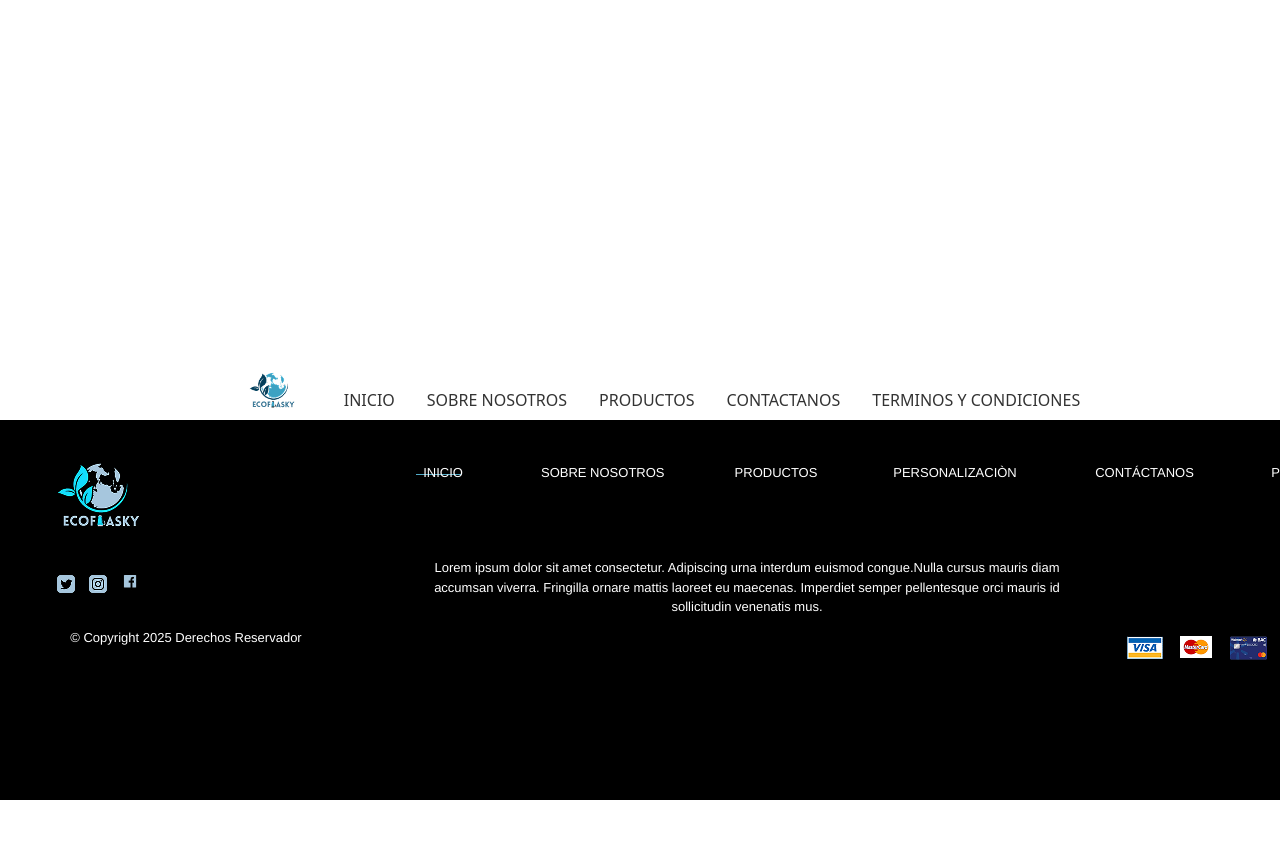
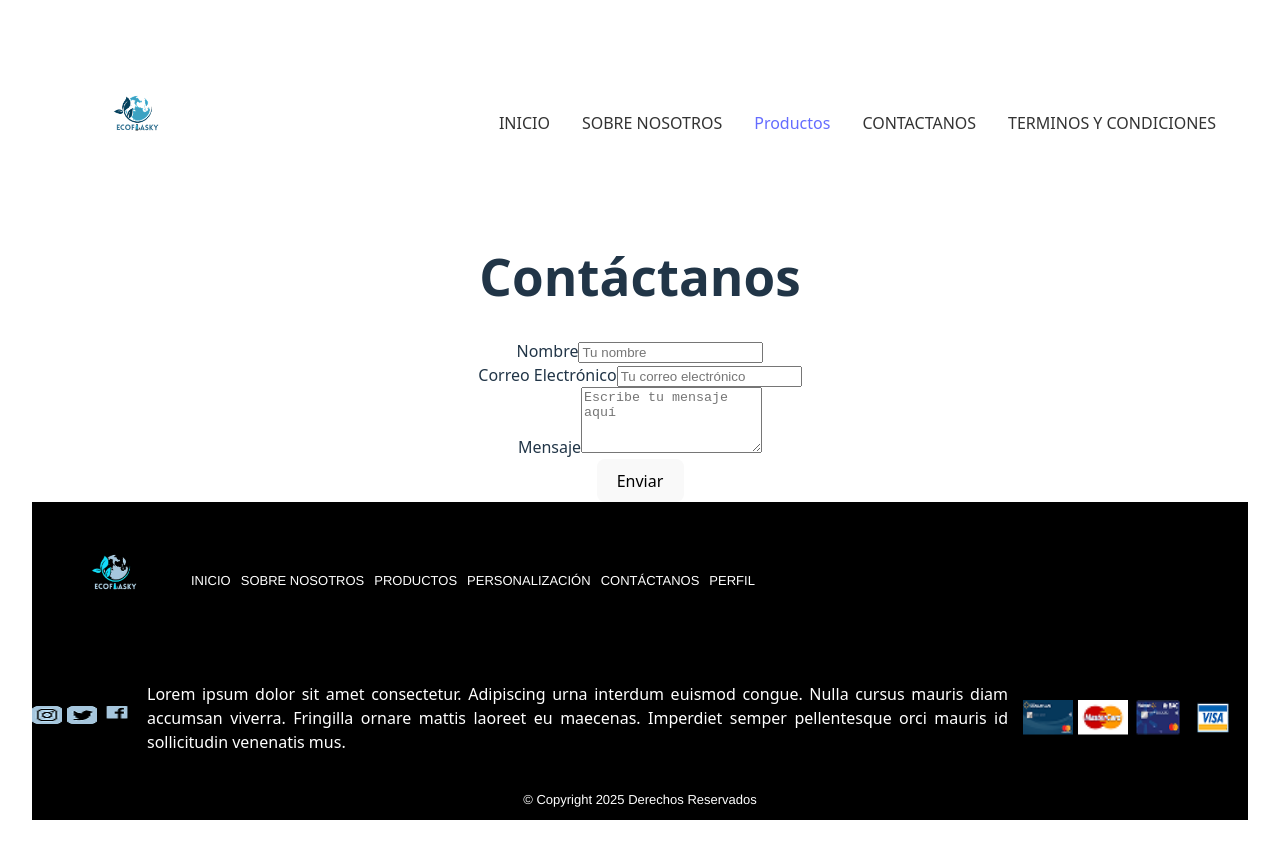
Before and after one commit to SofVer10/EcoFlasky, a React (Vite) app in the folder frontend/ecoflasky_proyect/: page /productos in a window 1280 px wide. Before the commit the page ends 800 px from the top, so only its background shows below. Built offline with nearby package versions, Linux system fonts and the light colour scheme.

Commit message:
Arreglado footer (en lo que cabe)

```diff
--- a/frontend/ecoflasky_proyect/package.json
+++ b/frontend/ecoflasky_proyect/package.json
@@ -12,7 +12,8 @@
   "dependencies": {
     "react": "^19.0.0",
     "react-dom": "^19.0.0",
-    "react-router": "^7.5.0"
+    "react-router": "^7.5.0",
+    "react-router-dom": "^7.5.1"
   },
   "devDependencies": {
     "@eslint/js": "^9.21.0",
--- a/frontend/ecoflasky_proyect/src/App.jsx
+++ b/frontend/ecoflasky_proyect/src/App.jsx
@@ -15,10 +15,11 @@ function App() {
      <Router>
         <Nav/>
           <Routes>
-            <Route path="/" element={<Products/>} />
+            <Route path="/productos" element={<Products/>} />
           </Routes>
+<Footer/>
+
       </Router>
-      <Footer/>
 
     </>
   )
--- a/frontend/ecoflasky_proyect/src/components/Footer.jsx
+++ b/frontend/ecoflasky_proyect/src/components/Footer.jsx
@@ -1,5 +1,5 @@
 import React from "react";
-import copiaDeEcoflasky2 from "../images/Copia de ECOFLASKY 2.png"
+import copiaDeEcoflasky2 from "../images/Copia de ECOFLASKY 2.png";
 import credomaRemovebgPreview1 from "../images/carta2.png";
 import gtyhRemovebgPreview1 from "../images/carta1.png";
 import iconmonstrFacebook62401 from "../images/facebook.png";
@@ -7,89 +7,59 @@ import iconmonstrInstagram132401 from "../images/insta.png";
 import iconmonstrTwitter32401 from "../images/twitter.png";
 import image25 from "../images/carta4.png";
 import mastr1 from "../images/carta3.png";
+import { Link } from 'react-router-dom'; // Asegúrate de que esto sea correcto
 import "../styles/styleFooter.css";
 
 export const Component = () => {
   return (
     <div className="component">
       <div className="overlap">
-
-        <div className="group">
+        <div className="header">
           <img
-            className="iconmonstr-instagram"
-            alt="Iconmonstr instagram"
-            src={iconmonstrInstagram132401}
-          />
-
-          <img
-            className="iconmonstr-twitter"
-            alt="Iconmonstr twitter"
-            src={iconmonstrTwitter32401}
-          />
-
-          <img
-            className="iconmonstr-facebook"
-            alt="Iconmonstr facebook"
-            src={iconmonstrFacebook62401}
-          />
-        </div>
-
-        <img
-          className="copia-de-ECOFLASKY"
+            className="logo"
             alt="Copia de ECOFLASKY"
             src={copiaDeEcoflasky2}
           />
-
-        <div className="div">
-          <div className="overlap-group-wrapper">
-            <div className="overlap-group">
-              <div className="rectangle-2" />
-
-              <div className="text-wrapper">INICIO</div>
+          <div className="nav-links">
+            <Link to="/" className="text-wrapper">INICIO</Link>
+            <Link to="/sobre-nosotros" className="text-wrapper-2">SOBRE NOSOTROS</Link>
+            <Link to="/productos" className="text-wrapper-3">PRODUCTOS</Link>
+            <Link to="/personalizacion" className="text-wrapper-4">PERSONALIZACIÓN</Link>
+            <Link to="/contacto" className="text-wrapper-5">CONTÁCTANOS</Link>
+            <Link to="/perfil" className="text-wrapper-6">PERFIL</Link>
           </div>
         </div>
 
-          <div className="text-wrapper-2">SOBRE NOSOTROS</div>
-
-          <div className="text-wrapper-3">PRODUCTOS</div>
-
-          <div className="text-wrapper-4">PERSONALIZACIÒN</div>
-
-          <div className="text-wrapper-5">CONTÁCTANOS</div>
-
-          <div className="text-wrapper-6">PERFIL</div>
+        {/* Nueva sección para redes sociales, texto y tarjetas de crédito */}
+        <div className="social-text-credit">
+          <div className="social-media">
+            <Link to="#"><img className="iconmonstr-instagram" alt="Iconmonstr instagram" src={iconmonstrInstagram132401} /></Link>
+            <Link to="#"><img className="iconmonstr-twitter" alt="Iconmonstr twitter" src={iconmonstrTwitter32401} /></Link>
+            <Link to="#"><img className="iconmonstr-facebook" alt="Iconmonstr facebook" src={iconmonstrFacebook62401} /></Link>
           </div>
 
-        <p className="p">
+          <div className="lorem-text">
+            <p>
               Lorem ipsum dolor sit amet consectetur. Adipiscing urna interdum
-          euismod congue.Nulla cursus mauris diam accumsan viverra. Fringilla
+              euismod congue. Nulla cursus mauris diam accumsan viverra. Fringilla
               ornare mattis laoreet eu maecenas. Imperdiet semper pellentesque orci
               mauris id sollicitudin venenatis mus.
             </p>
+          </div>
 
-        <p className="text-wrapper-7">© Copyright 2025 Derechos Reservador</p>
-
-        <div className="group-wrapper">
-          <div className="group-2">
+          <div className="credit-cards">
             <img className="image" alt="Image" src={image25} />
-
             <img className="mastr" alt="Mastr" src={mastr1} />
-
-            <img
-              className="credoma-removebg"
-              alt="Credoma removebg"
-              src={credomaRemovebgPreview1}
-            />
-
-            <img
-              className="gtyh-removebg"
-              alt="Gtyh removebg"
-              src={gtyhRemovebgPreview1}
-            />
+            <img className="credoma-removebg" alt="Credoma removebg" src={credomaRemovebgPreview1} />
+            <img className="gtyh-removebg" alt="Gtyh removebg" src={gtyhRemovebgPreview1} />
           </div>
         </div>
+
+        <p className="text-wrapper-7">© Copyright 2025 Derechos Reservados</p>
       </div>
+
     </div>
   );
 };
-export default Component
+
+export default Component;
--- a/frontend/ecoflasky_proyect/src/components/Nav.jsx
+++ b/frontend/ecoflasky_proyect/src/components/Nav.jsx
@@ -20,8 +20,10 @@ const Nav = () => {
         <li className="nav-item">
           <Link to="/sobre-nosotros" className="nav-link">SOBRE NOSOTROS</Link>
         </li>
-        <li className="nav-item">
-          <Link to="/productos" className="nav-link">PRODUCTOS</Link>
+        <li>
+                        <a href="/productos" className="hover:text-gray-200">
+                            Productos
+                        </a>
         </li>
         <li className="nav-item">
           <Link to="/contactanos" className="nav-link">CONTACTANOS</Link>
--- a/frontend/ecoflasky_proyect/src/pages/products.jsx
+++ b/frontend/ecoflasky_proyect/src/pages/products.jsx
@@ -1,4 +1,65 @@
 import React from "react";
 
-const Products = () => {}
+const Products = () => {
+    return ( // Asegúrate de usar return aquí
+        <div className="min-h-screen bg-gray-100 flex items-center justify-center">
+            <div className="bg-white p-8 rounded-lg shadow-md w-full max-w-md">
+                <h1 className="text-2xl font-bold text-gray-800 mb-4 text-center">
+                    Contáctanos
+                </h1>
+                <form className="space-y-4">
+                    <div>
+                        <label
+                            htmlFor="name"
+                            className="block text-sm font-medium text-gray-700"
+                        >
+                            Nombre
+                        </label>
+                        <input
+                            type="text"
+                            id="name"
+                            className="mt-1 block w-full px-4 py-2 border border-gray-300 rounded-md shadow-sm focus:ring-blue-500 focus:border-blue-500"
+                            placeholder="Tu nombre"
+                        />
+                    </div>
+                    <div>
+                        <label
+                            htmlFor="email"
+                            className="block text-sm font-medium text-gray-700"
+                        >
+                            Correo Electrónico
+                        </label>
+                        <input
+                            type="email"
+                            id="email"
+                            className="mt-1 block w-full px-4 py-2 border border-gray-300 rounded-md shadow-sm focus:ring-blue-500 focus:border-blue-500"
+                            placeholder="Tu correo electrónico"
+                        />
+                    </div>
+                    <div>
+                        <label
+                            htmlFor="message"
+                            className="block text-sm font-medium text-gray-700"
+                        >
+                            Mensaje
+                        </label>
+                        <textarea
+                            id="message"
+                            rows="4"
+                            className="mt-1 block w-full px-4 py-2 border border-gray-300 rounded-md shadow-sm focus:ring-blue-500 focus:border-blue-500"
+                            placeholder="Escribe tu mensaje aquí"
+                        ></textarea>
+                    </div>
+                    <button
+                        type="submit"
+                        className="w-full bg-blue-500 text-white py-2 px-4 rounded-md hover:bg-blue-600 transition"
+                    >
+                        Enviar
+                    </button>
+                </form>
+            </div>
+        </div>
+    );
+};
+
 export default Products;
--- a/frontend/ecoflasky_proyect/src/styles/styleFooter.css
+++ b/frontend/ecoflasky_proyect/src/styles/styleFooter.css
@@ -1,177 +1,108 @@
-
 .component {
-    height: 380px; /* Puedes ajustar la altura según sea necesario */
-    width: 100%; /* Asegúrate de que ocupe todo el ancho de la pantalla */
-    background-color: black;
-    position: fixed; /* Cambiado a fixed para que se mantenga en la parte inferior */
-    bottom: 0; /* Asegúrate de que esté en la parte inferior de la página */
-    left: 0; /* Asegúrate de que esté alineado a la izquierda */
-    z-index: 1000; /* Asegúrate de que esté por encima de otros elementos */
+    display: flex;
+    flex-direction: column; /* Permite que los elementos se apilen verticalmente */
+    min-height: 10vh; /* Asegura que el componente ocupe al menos toda la altura de la ventana */
+    background-color: transparent; /* Cambia el fondo a transparente */
 }
 
-.component .overlap {
-    height: 280px;
-    position: relative;
+.overlap {
+    flex: 1; /* Permite que este contenedor ocupe el espacio restante */
+    position: relative; /* Cambiado a relative para que los elementos hijos se posicionen en relación a este */
+    background-color: black; /* Aplica el fondo negro solo a esta sección */
 }
 
-.component .rectangle {
-    height: 273px;
-    left: 0;
-    width: 100%; /* Cambiado a 100% para que ocupe todo el ancho */
-    position: absolute; /* Cambiado a absolute para que se ajuste al contenedor */
-    top: 7px;
+.header {
+    display: flex; /* Usar flexbox para alinear el logo y los enlaces horizontalmente */
+    align-items: center; /* Centra verticalmente el contenido */
+    padding: 5px 10px; /* Reduce el espaciado alrededor */
 }
 
-.component .group {
-    height: 18px;
-    left: 57px;
-    position: absolute;
-    top: 155px;
-    width: 82px;
+.footer {
+    height: 60px; /* Ajusta la altura del footer según sea necesario */
+    width: 100%; /* Asegúrate de que ocupe todo el ancho de la pantalla */
+    background-color: #333; /* Color de fondo del footer */
+    color: white; /* Color del texto en el footer */
+    display: flex;
+    align-items: center; /* Centra verticalmente el contenido */
+    justify-content: center; /* Centra horizontalmente el contenido */
+    position: relative; /* Cambiado a relative para que no se superponga al contenido */
 }
 
-.component .iconmonstr-instagram,
-.component .iconmonstr-twitter,
-.component .iconmonstr-facebook {
-    height: 18px;
-    object-fit: cover;
-    position: absolute;
-    top: 0;
-    width: 18px;
-}
-
-.component .iconmonstr-instagram { left: 32px; }
-.component .iconmonstr-twitter { left: 0; }
-.component .iconmonstr-facebook { left: 64px; }
-
-.component .copia-de-ECOFLASKY {
-    height: 175px;
-    left: 11px;
-    object-fit: cover;
-    position: absolute;
-    top: 0;
-    width: 175px;
-}
-
-.component .div {
-    height: 17px;
-    position: absolute;
-    top: 43px;
-    left: 416px;
-    width: 912px; /* Puedes ajustar este ancho según sea necesario */
-}
-
-.component .overlap-group-wrapper {
-    height: 13px;
-    left: 0;
-    position: absolute;
-    top: 0;
-    width: 54px;
-}
-
-.component .overlap-group {
-    height: 13px;
-    position: relative;
-    width: 52px;
-}
-
-.component .rectangle-2 {
-    background-color: #53acc8;
-    height: 1px;
-    left: 0;
-    position: absolute;
-    top: 11px;
-    width: 45px;
-}
-
-.component .text-wrapper,
-.component .text-wrapper-2,
-.component .text-wrapper-3,
-.component .text-wrapper-4,
-.component .text-wrapper-5,
-.component .text-wrapper-6 {
+.text-wrapper,
+.text-wrapper-2,
+.text-wrapper-3,
+.text-wrapper-4,
+.text-wrapper-5,
+.text-wrapper-6 {
     color: #ffffff;
     font-family: "Bellefair-Regular", Helvetica;
     font-size: 13px;
     font-weight: 400;
-    position: absolute;
-    white-space: nowrap;
+    margin: 0 5px; /* Reduce el espaciado entre los enlaces */
 }
 
-.component .text-wrapper { left: 2px; width: 50px; top: 0; }
-.component .text-wrapper-2 { left: 125px; width: 120px; top: 0; }
-.component .text-wrapper-3 { left: 318px; width: 84px; top: 0; }
-.component .text-wrapper-4 { left: 475px; width: 128px; top: 0; }
-.component .text-wrapper-5 { left: 676px; width: 105px; top: 0; }
-.component .text-wrapper-6 { left: 854px; width: 48px; top: 0; }
-
-.component .p {
+.p {
     color: #ffffff;
     font-family: "Buda-Light", Helvetica;
     font-size: 13px;
     font-weight: 300;
-    position: absolute;
-    top: 125px;
-    left: 416px;
-    width: 662px;
+    margin: 10px 0; /* Reduce el espaciado superior e inferior */
 }
 
-.component .text-wrapper-7 {
+.text-wrapper-7 {
     color: #ffffff;
     font-family: "Buda-Light", Helvetica;
     font-size: 13px;
     font-weight: 300;
-    position: absolute;
-    top: 195px;
-    left: 41px;
-    width: 290px;
+    margin: 10px 0; /* Reduce el espaciado superior e inferior */
 }
 
-.component .group-wrapper {
-    height: 28px;
-    position: absolute;
-    top: 214px;
-    left: 1116px;
-    width: 202px;
+.group-wrapper {
+    display: flex; /* Cambiado a flex para alinear los elementos horizontalmente */
+    justify-content: space-between; /* Espaciado entre los elementos */
+    margin-top: 10px; /* Reduce el margen superior */
 }
 
-.component .group-2 {
-    height: 28px;
-    position: relative;
+.social-text-credit {
+    display: flex; /* Usar flexbox para alinear los elementos */
+    justify-content: space-between; /* Espacio entre los elementos */
+    align-items: center; /* Alinear verticalmente al centro */
+    padding: 10px; /* Reduce el espaciado interno */
 }
 
-.component .image {
-    height: 23px;
-    left: 164px;
-    object-fit: cover;
-    position: absolute;
-    top: 2px;
-    width: 38px;
+.social-media {
+    display: flex; /* Alinear los íconos horizontalmente */
 }
 
-.component .mastr {
-    height: 22px;
-    left: 64px;
-    object-fit: cover;
-    position: absolute;
-    top: 2px;
-    width: 32px;
+.social-media img {
+    width: 30px; /* Ajustar el tamaño de los íconos */
+    margin-right: 5px; /* Reduce el espaciado entre íconos */
 }
 
-.component .credoma-removebg {
-    height: 24px;
-    left: 111px;
-    object-fit: cover;
-    position: absolute;
-    top: 2px;
-    width: 43px;
+.lorem-text {
+    flex: 1; /* Permitir que el texto ocupe el espacio restante */
+    text-align: justify; /* Justificar el texto */
+    padding: 0 10px; /* Reduce el espaciado lateral */
+    color: #ffffff;
 }
 
-.component .gtyh-removebg {
-    height: 28px;
-    left: 0;
-    object-fit: cover;
-    position: absolute;
-    top: 0;
-    width: 58px;
+.credit-cards {
+    display: flex; /* Alinear las imágenes de las tarjetas horizontalmente */
 }
+
+.credit-cards img {
+    width: 50px; /* Ajustar el tamaño de las imágenes de las tarjetas */
+    margin-left: 5px; /* Reduce el espaciado entre las imágenes */
+}
+
+.iconmonstr-instagram,
+.iconmonstr-twitter,
+.iconmonstr-facebook {
+    height: 18px; /* Ajusta la altura según sea necesario */
+    width: 18px; /* Ajusta el ancho según sea necesario */
+}
+
+/* Para mover los íconos un poco a la izquierda */
+.social-media {
+    margin-left: -10px; /* Ajusta este valor según sea necesario */
+}
```
Also changed, not shown: 1 other file (tests, documents, lock files or other folders). Lines whose indentation alone changed are shown as unchanged.
